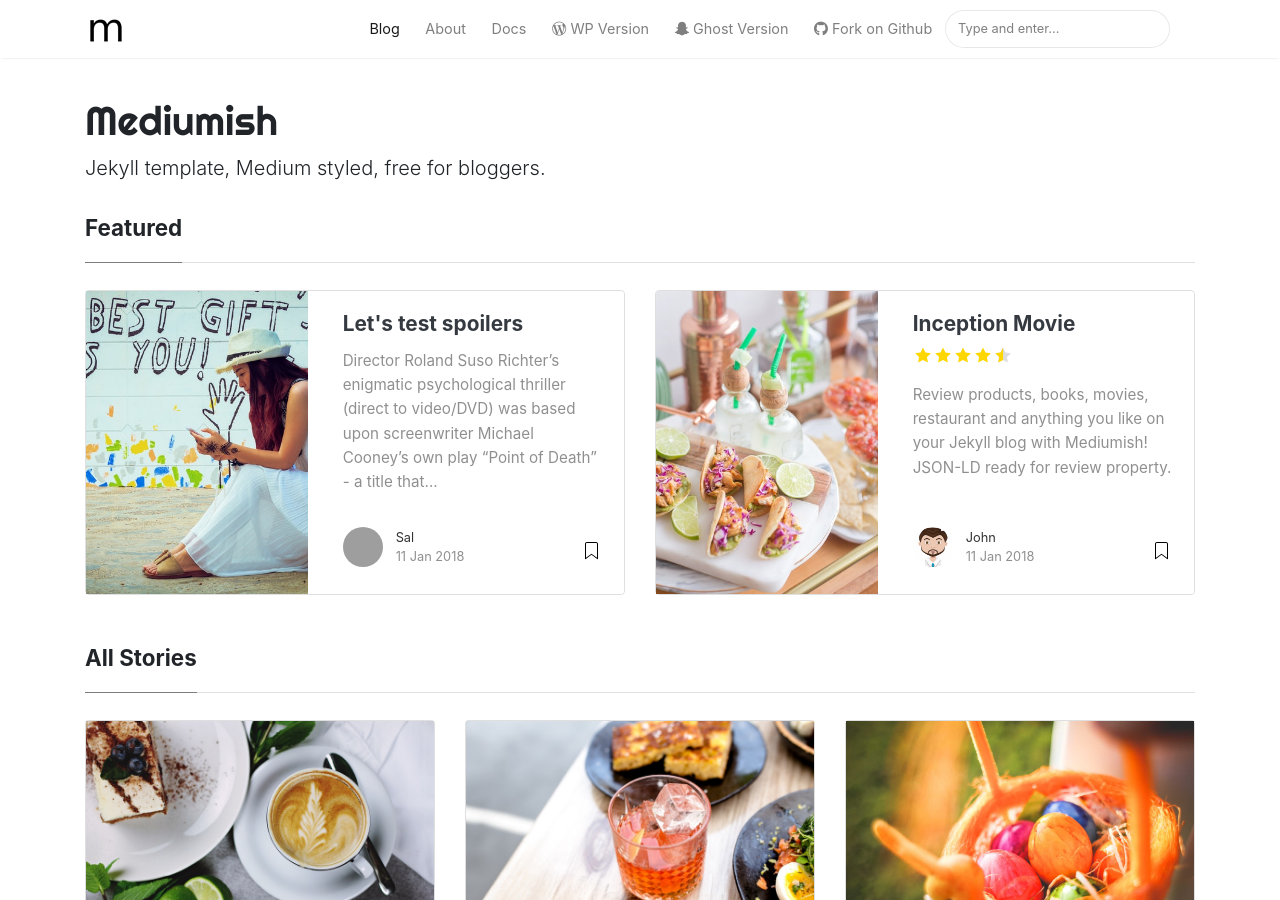
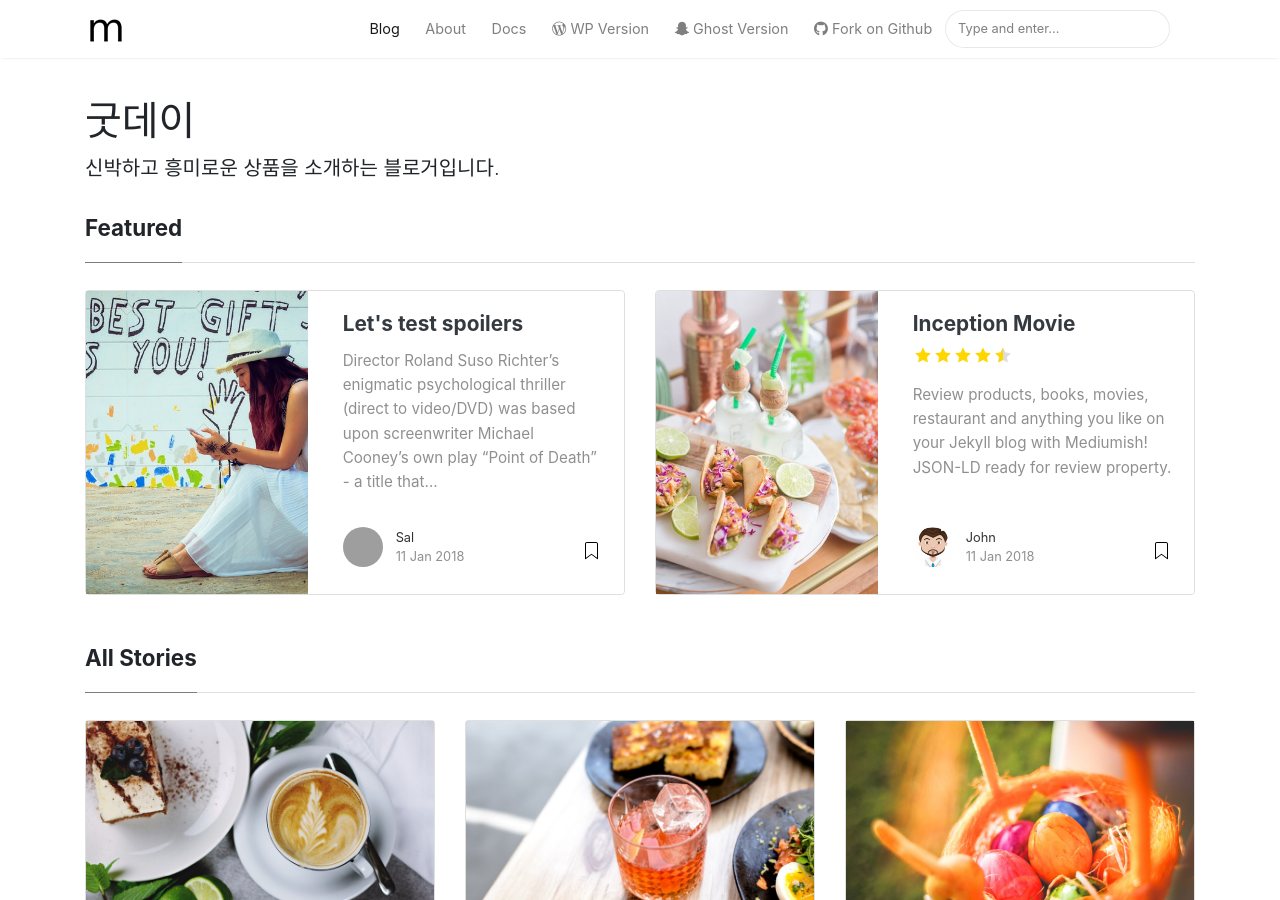
Before and after one commit to gooddaysyk/mygoods, a Jekyll site: the page built from index.html, in a window 1280 px wide and 900 px high. Built offline with Jekyll 4.4.1, drawn with Linux system fonts in a browser that asks for light colours; nearby versions of some CDN libraries; the list of posts is cut into pages by our own code; some of the changed text lies outside the part shown; grey boxes are pictures that could not be loaded.

Commit message:
Update _config.yml

```diff
--- a/_config.yml
+++ b/_config.yml
@@ -1,7 +1,7 @@
 # Site
-name: "Mediumish"
+name: "굿데이"
 title: "Something good things - by gooddaysyk(똘똘이)"
-description: "Jekyll template, Medium styled, free for bloggers."
+description: "신박하고 흥미로운 상품을 소개하는 블로거입니다."
 logo: 'assets/images/logo.png'
 favicon: 'assets/images/logo.png'
 
```
